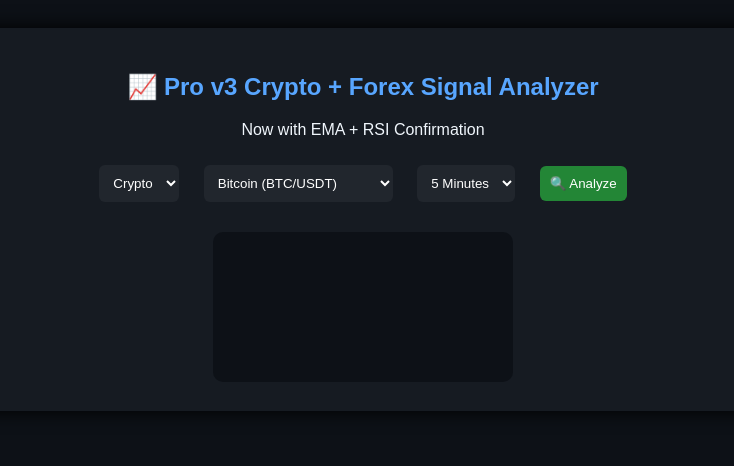
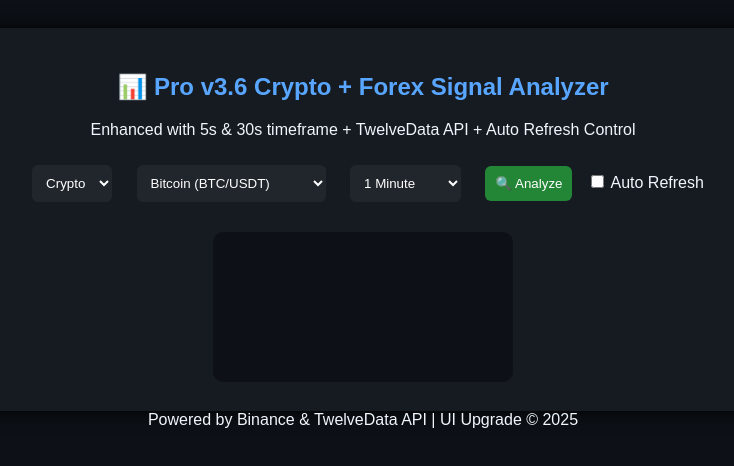
Before and after one commit to Bhoytems/PxBxS, a plain HTML site: page index.html in a window 1280 px wide. Shown: the whole page, without its empty margins (277-1011 px from the left). Drawn offline with nearby package versions, Linux system fonts and the light colour scheme.

Commit message:
Upgrade Pro v3 to v3.6 with new features
Updated the title and content of the signal analyzer. Enhanced UI with new timeframes and auto-refresh feature.

```diff
--- a/index.html
+++ b/index.html
@@ -2,30 +2,46 @@
 <html lang="en">
 <head>
 <meta charset="UTF-8">
-  <title>Pro v3 Crypto + Forex Signal Analyzer</title>
+<title>Pro v3.6 Crypto + Forex Signal Analyzer</title>
 <link rel="stylesheet" href="style.css">
 <script src="https://cdn.jsdelivr.net/npm/chart.js"></script>
 </head>
+
 <body>
 <div class="box">
-    <h2>📈 Pro v3 Crypto + Forex Signal Analyzer</h2>
-    <p>Now with EMA + RSI Confirmation</p>
+  <h2>📊 Pro v3.6 Crypto + Forex Signal Analyzer</h2>
+  <p>Enhanced with 5s & 30s timeframe + TwelveData API + Auto Refresh Control</p>
+
   <div>
     <select id="market" onchange="updateAssetOptions()">
       <option value="crypto">Crypto</option>
       <option value="forex">Forex</option>
     </select>
+
     <select id="asset"></select>
+
     <select id="timeframe">
-        <option value="1m">1 Minute</option>
+      <option value="5s">5 Seconds</option>
+      <option value="30s">30 Seconds</option>
+      <option value="1m" selected>1 Minute</option>
       <option value="3m">3 Minutes</option>
-        <option value="5m" selected>5 Minutes</option>
+      <option value="5m">5 Minutes</option>
     </select>
+
     <button onclick="generateSignal()">🔍 Analyze</button>
+
+    <label class="toggle">
+      <input type="checkbox" id="autoRefresh" onchange="toggleAutoRefresh()">
+      Auto Refresh
+    </label>
   </div>
+
   <div id="output"></div>
   <canvas id="priceChart" height="150"></canvas>
 </div>
+
+<footer>Powered by Binance & TwelveData API | UI Upgrade © 2025</footer>
+
 <script src="script.js"></script>
 </body>
 </html>
```
Lines whose indentation alone changed are shown as unchanged.
